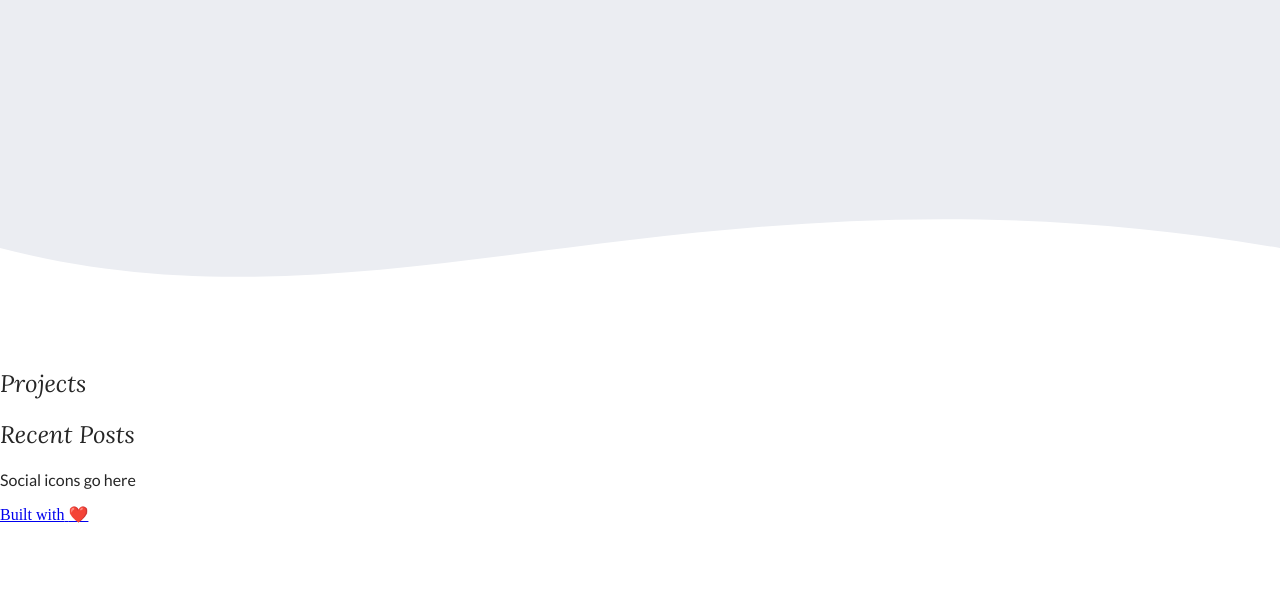
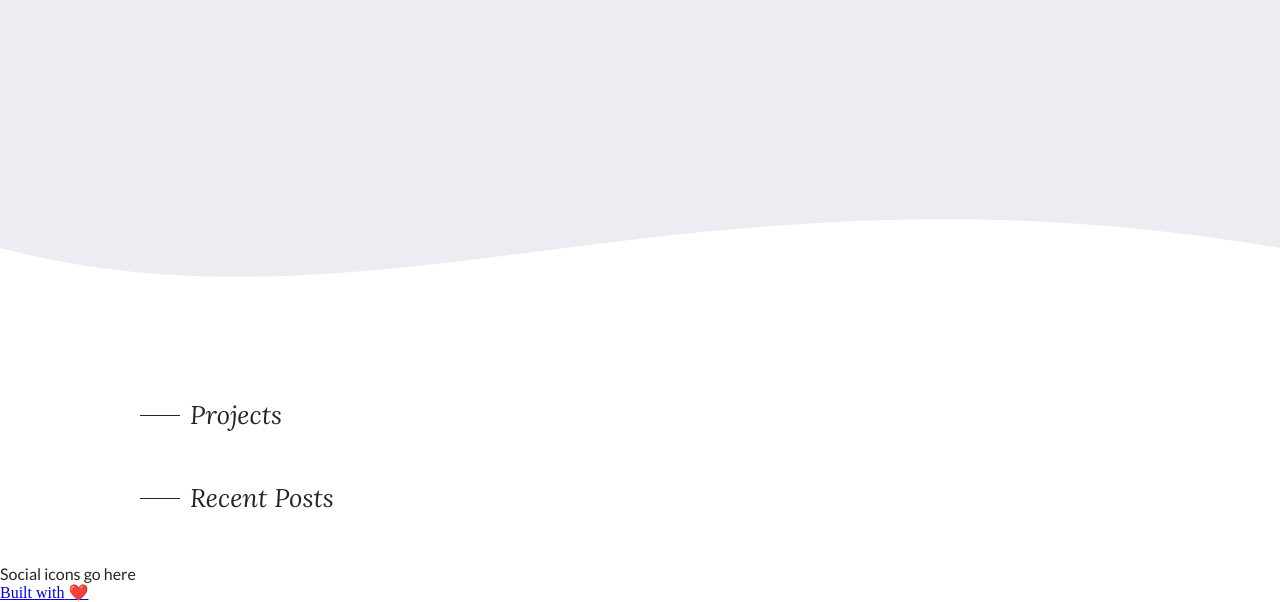
Before and after one commit to melanieseltzer/portfolio-v2, a Gatsby site: page / in a window 1280 px wide. Shown: the part 452-1054 px from the top of the page. Before the commit the page ends 976 px from the top, so only its background shows below. Built offline with nearby package versions, Linux system fonts and the light colour scheme; Gatsby itself is replaced by a stand-in of ours.

Commit message:
Add basic section layout

```diff
--- a/src/components/Header/Header.tsx
+++ b/src/components/Header/Header.tsx
@@ -3,7 +3,7 @@ import styled from 'styled-components';
 
 import SVG from '../SVG';
 
-import { COLORS, maxWidth } from '../../constants';
+import { COLORS, container } from '../../constants';
 
 const Header = () => (
   <>
@@ -58,11 +58,7 @@ const SVGBottomBorder = styled.div`
 `;
 
 const Container = styled.div`
-  margin: 50px 20px;
-  max-width: ${maxWidth};
-  @media (min-width: 1024px) {
-    margin: 0 auto;
-  }
+  ${container}
 `;
 
 const H1 = styled.h1`
--- a/src/components/Layout/Layout.tsx
+++ b/src/components/Layout/Layout.tsx
@@ -40,9 +40,11 @@ const GlobalStyle = createGlobalStyle`
     font-family: 'Lato', sans-serif;
     font-style: normal;
     font-weight: 400;
+    margin: 0;
   }
   h1, h2, h3, h4 {
     font-family: 'Lora', sans-serif;
+    margin: 0;
   }
   h2 {
     font-weight: 400;
--- a/src/components/Section/Section.tsx
+++ b/src/components/Section/Section.tsx
@@ -3,7 +3,7 @@ import styled from 'styled-components';
 
 import SectionTitle from '../SectionTitle';
 
-// import { COLORS, maxWidth } from '../../constants';
+import { container } from '../../constants';
 
 interface Props {
   title: string;
@@ -11,16 +11,14 @@ interface Props {
 }
 
 const Section = ({ title, children }: Props) => (
-  <SectionWrapper>
-    <Container>
-      <SectionTitle title={title} />
-      {children}
-    </Container>
-  </SectionWrapper>
+  <SectionStyled>
+    <SectionTitle title={title} />
+    {children}
+  </SectionStyled>
 );
 
 export default Section;
 
-const SectionWrapper = styled.section``;
-
-const Container = styled.div``;
+const SectionStyled = styled.section`
+  ${container}
+`;
--- a/src/components/SectionTitle/SectionTitle.tsx
+++ b/src/components/SectionTitle/SectionTitle.tsx
@@ -1,7 +1,7 @@
 import React from 'react';
 import styled from 'styled-components';
 
-// import { COLORS } from '../../constants';
+import { COLORS } from '../../constants';
 
 interface Props {
   title: string;
@@ -11,4 +11,18 @@ const Title = ({ title }: Props) => <H2>{title}</H2>;
 
 export default Title;
 
-const H2 = styled.h2``;
+const H2 = styled.h2`
+  font-size: 1.6rem;
+  margin-bottom: 3rem;
+  position: relative;
+  &:before {
+    content: '';
+    width: 2.5rem;
+    height: 1px;
+    background-color: ${COLORS.gray.dark};
+    display: inline-block;
+    position: absolute;
+    top: 50%;
+    left: -50px;
+  }
+`;
--- a/src/constants.d.ts
+++ b/src/constants.d.ts
@@ -1,2 +1,3 @@
 export declare const COLORS;
 export declare const maxWidth;
+export declare const container;
--- a/src/constants.js
+++ b/src/constants.js
@@ -1,3 +1,5 @@
+import { css } from 'styled-components';
+
 // Colors
 export const COLORS = {
   primary: { light: '', dark: '#5e79f2' },
@@ -12,3 +14,12 @@ export const COLORS = {
 
 // Breakpoints and sizes
 export const maxWidth = '900px';
+
+// For containers
+export const container = css`
+  margin: 20px 20px;
+  max-width: ${maxWidth};
+  @media (min-width: 1024px) {
+    margin: 50px auto;
+  }
+`;
```
